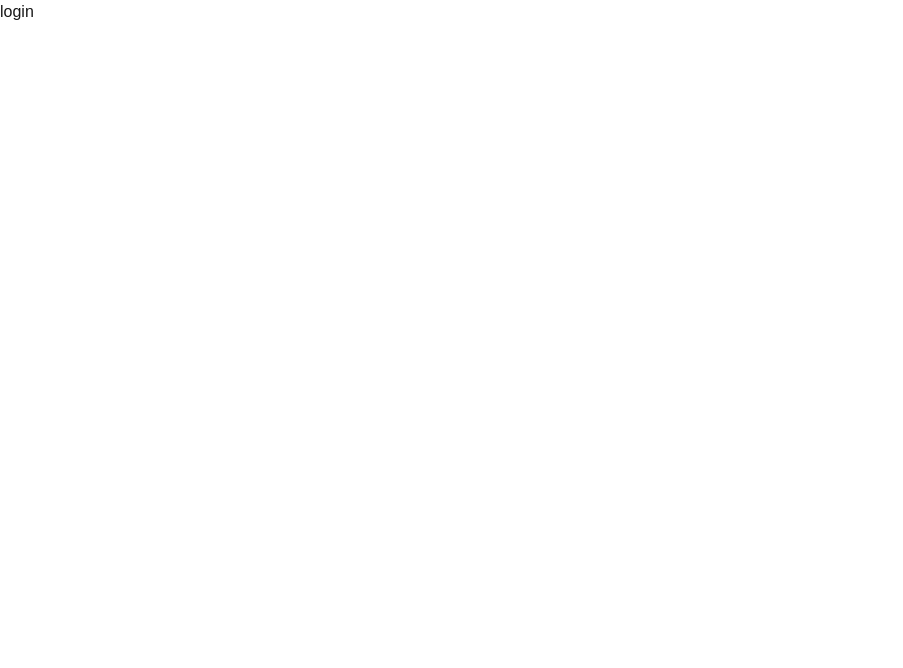
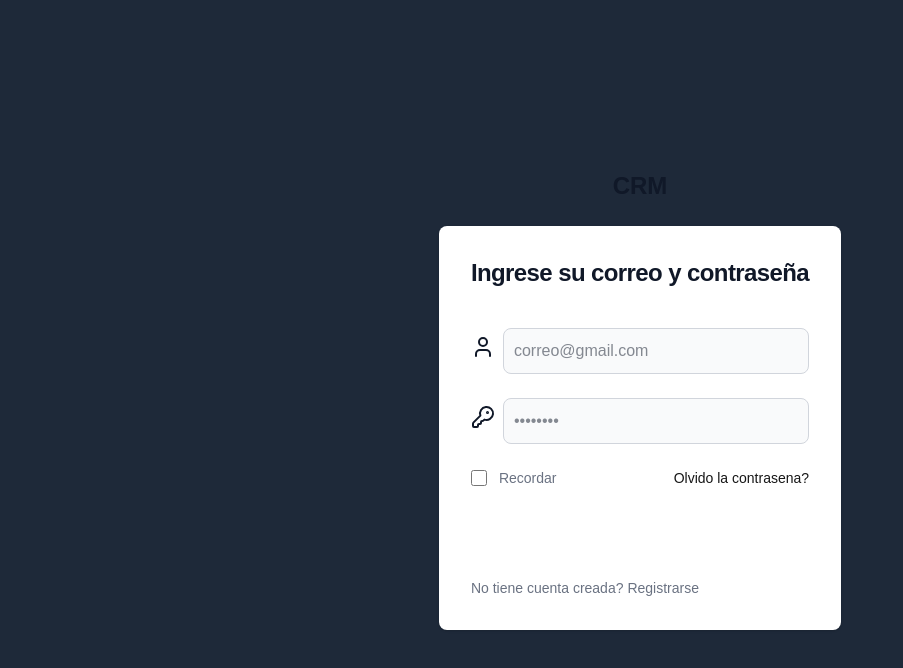
Before and after one commit to MatyAngeloni6/Tarea-Grupal-Prog-3, a Next.js app: page /login in a window 1280 px wide. Shown: the top 668 px of the page, without its empty margins (0-903 px from the left). Built offline with nearby package versions, Linux system fonts and the light colour scheme.

Commit message:
pantalla login y forgot-pass creada, faltan borrar comentarios e identacion

```diff
--- a/src/app/(auth)/forgot-password/page.jsx
+++ b/src/app/(auth)/forgot-password/page.jsx
@@ -1,10 +1,52 @@
 import React from 'react'
+import Link from 'next/link'
+import { KeyRound, User } from 'lucide-react'
 
 function page() {
   return (
-    <div>
-      forgot
-    </div>
+    <main className="flex min-h-screen max-h-screen items-center justify-center bg-gray-900 ">
+      <section className=" dark:bg-gray-900">
+    <div className="flex flex-col items-center justify-center px-6 py-8 mx-auto md:h-screen lg:py-0">
+      <text className="flex items-center mb-6 text-2xl font-semibold text-gray-900 dark:text-white">
+
+        CRM
+
+      </text>
+      <div className="w-full bg-white rounded-lg shadow dark:border md:mt-0 sm:max-w-md xl:p-0 dark:bg-gray-800 dark:border-gray-700">
+          <div className="p-6 space-y-4 md:space-y-6 sm:p-8">
+              <h2 className="text-lg font-bold leading-tight tracking-tight text-gray-900 md:text-2xl dark:text-white mb-10">
+                  Ingrese el correo con el que se registro
+              </h2>
+              <form className="space-y-4 md:space-y-6" action="#">
+                  <div>
+                    <div className="flex items-center gap-2">
+                      <label htmlFor="email" className="item-center flex gap-2 block mb-2 text-sm font-medium text-gray-900 dark:text-white"><User  /></label>
+
+                      <input type="email" name="email" id="email" className="bg-gray-50 border border-gray-300 text-gray-900 rounded-lg focus:border-primary-600  w-full p-2.5 dark:bg-gray-700 dark:border-gray-600 dark:placeholder-gray-400 dark:text-white" placeholder="correo@gmail.com" required=""/>
+                    </div>
+                  </div>
+                  {/* <div>
+                    <div className="flex items-center gap-2">
+                    <label htmlFor="password" className="block mb-2 text-sm font-medium text-gray-900 dark:text-white"><KeyRound /></label>
+
+                    <input type="password" name="password" id="password" placeholder="••••••••" className="bg-gray-50 border border-gray-300 text-gray-900 rounded-lg focus:ring-primary-600 focus:border-primary-600 block w-full p-2.5 dark:bg-gray-700 dark:border-gray-600 dark:placeholder-gray-400 dark:text-white dark:focus:ring-blue-500 dark:focus:border-blue-500" required=""/>
+                    </div>
+                    </div> */}
+                    <p className="text-sm font-light text-gray-500 dark:text-gray-400">
+                        Se enviara un codigo de acceso para validar su identidad
+                    </p>
+                  <button type="submit" className="hover:scale-105 border-1 w-full text-white bg-primary-600 hover:bg-primary-700 focus:ring-4 focus:outline-none font-medium rounded-lg text-sm px-5 py-2.5 text-center dark:bg-primary-600 dark:hover:bg-primary-700 dark:focus:ring-primary-800 cursor-pointer">Enviar codigo</button>
+                  <div className="text-end ">
+
+                      <a href="/forgot-password" className="text-sm font-medium text-primary-600 hover:underline dark:text-primary-500">Probar otro metodo</a>
+                  </div>
+              </form>
+          </div>
+      </div>
+  </div>
+</section>
+
+    </main>
   )
 }
 
--- a/src/app/(auth)/login/page.jsx
+++ b/src/app/(auth)/login/page.jsx
@@ -1,10 +1,58 @@
 import React from 'react'
+import { KeyRound, User } from 'lucide-react'
 
 function page() {
   return (
-    <div>
-      login
-    </div>
+    <main className="flex min-h-screen max-h-screen items-center justify-center bg-gray-800 ">
+      <section className=" dark:bg-gray-900">
+    <div className="flex flex-col items-center justify-center px-6 py-8 mx-auto md:h-screen lg:py-0">
+      <text className="flex items-center mb-6 text-2xl font-semibold text-gray-900 dark:text-white">
+
+          CRM
+
+      </text>
+      <div className="w-full bg-white rounded-lg shadow dark:border md:mt-0 sm:max-w-md xl:p-0 dark:bg-gray-800 dark:border-gray-700">
+          <div className="p-6 space-y-4 md:space-y-6 sm:p-8">
+              <h1 className="text-xl font-bold leading-tight tracking-tight text-gray-900 md:text-2xl dark:text-white mb-10">
+                  Ingrese su correo y contraseña
+              </h1>
+              <form className="space-y-4 md:space-y-6" action="#">
+                  <div>
+                    <div className="flex items-center gap-2">
+                      <label htmlFor="email" className="item-center flex gap-2 block mb-2 text-sm font-medium text-gray-900 dark:text-white"><User  /></label>
+
+                      <input type="email" name="email" id="email" className="bg-gray-50 border border-gray-300 text-gray-900 rounded-lg focus:border-primary-600  w-full p-2.5 dark:bg-gray-700 dark:border-gray-600 dark:placeholder-gray-400 dark:text-white" placeholder="correo@gmail.com" required=""/>
+                    </div>
+                  </div>
+                  <div>
+                    <div className="flex items-center gap-2">
+                      <label htmlFor="password" className="block mb-2 text-sm font-medium text-gray-900 dark:text-white"><KeyRound /></label>
+
+                      <input type="password" name="password" id="password" placeholder="••••••••" className="bg-gray-50 border border-gray-300 text-gray-900 rounded-lg focus:ring-primary-600 focus:border-primary-600 block w-full p-2.5 dark:bg-gray-700 dark:border-gray-600 dark:placeholder-gray-400 dark:text-white dark:focus:ring-blue-500 dark:focus:border-blue-500" required=""/>
+                    </div>
+                  </div>
+                  <div className="flex items-center justify-between">
+                      <div className="flex items-start">
+                          <div className="flex items-center h-5">
+                            <input id="remember" aria-describedby="remember" type="checkbox" className="w-4 h-4 border border-gray-300 rounded bg-gray-50 focus:ring-3 focus:ring-primary-300 dark:bg-gray-700 dark:border-gray-600 dark:focus:ring-primary-600 dark:ring-offset-gray-800" required=""/>
+                          </div>
+                          <div className="ml-3 text-sm">
+                            <label htmlFor="remember" className="text-gray-500 dark:text-gray-300">Recordar</label>
+                          </div>
+                      </div>
+                      <a href="/forgot-password" className="text-sm font-medium text-primary-600 hover:underline dark:text-primary-500">Olvido la contrasena?</a>
+                  </div>
+                  <button type="submit" className="hover:scale-105 border-1 w-full text-white bg-primary-600 hover:bg-primary-700 focus:ring-4 focus:outline-none font-medium rounded-lg text-sm px-5 py-2.5 text-center dark:bg-primary-600 dark:hover:bg-primary-700 dark:focus:ring-primary-800 cursor-pointer">Iniciar sesión</button>
+                  <p className="text-sm font-light text-gray-500 dark:text-gray-400">
+                      No tiene cuenta creada? <a href="#" className="font-medium text-primary-600 hover:underline dark:text-primary-500">Registrarse</a>
+                  </p>
+              </form>
+          </div>
+      </div>
+  </div>
+</section>
+
+    </main>
   )
 }
 
```
